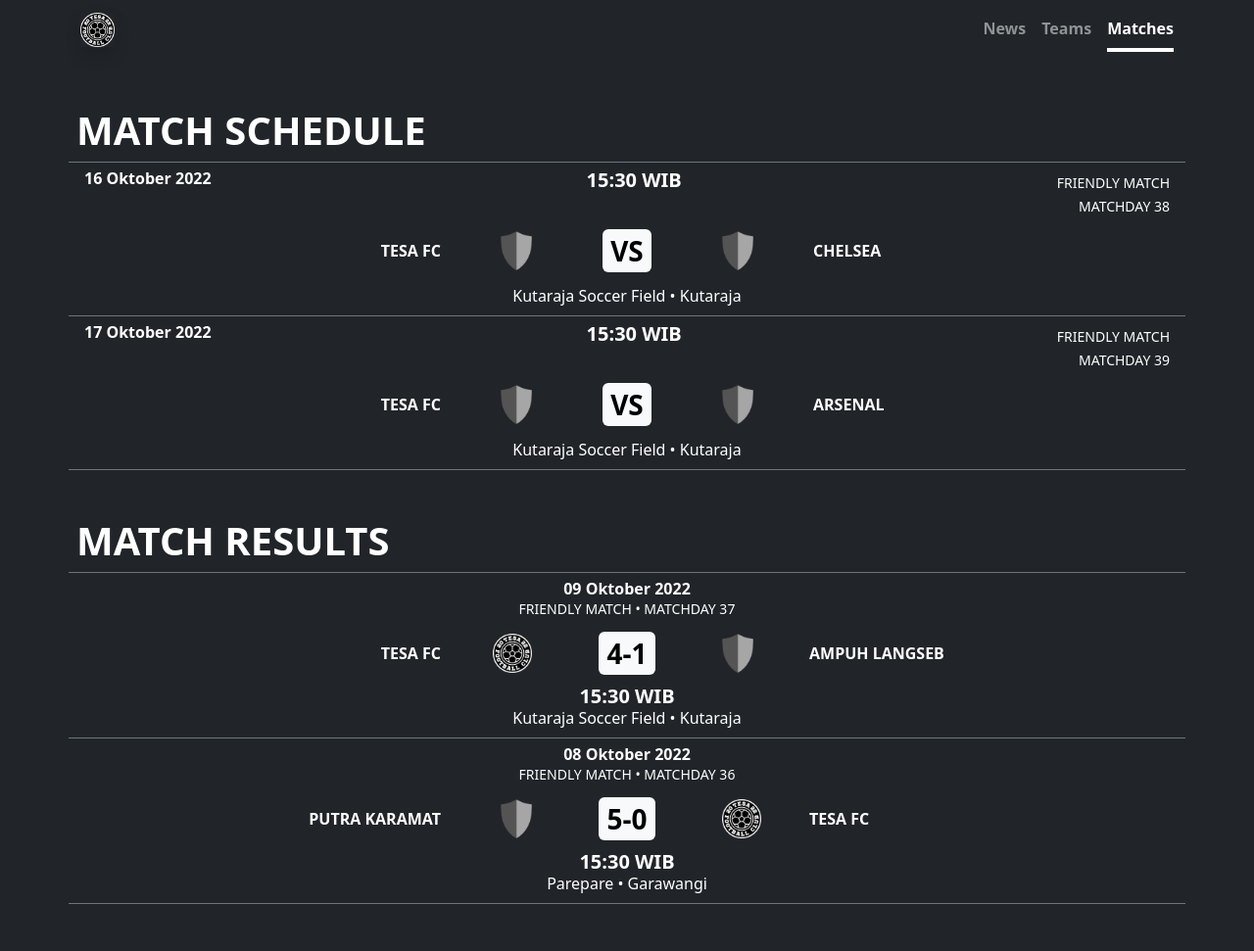
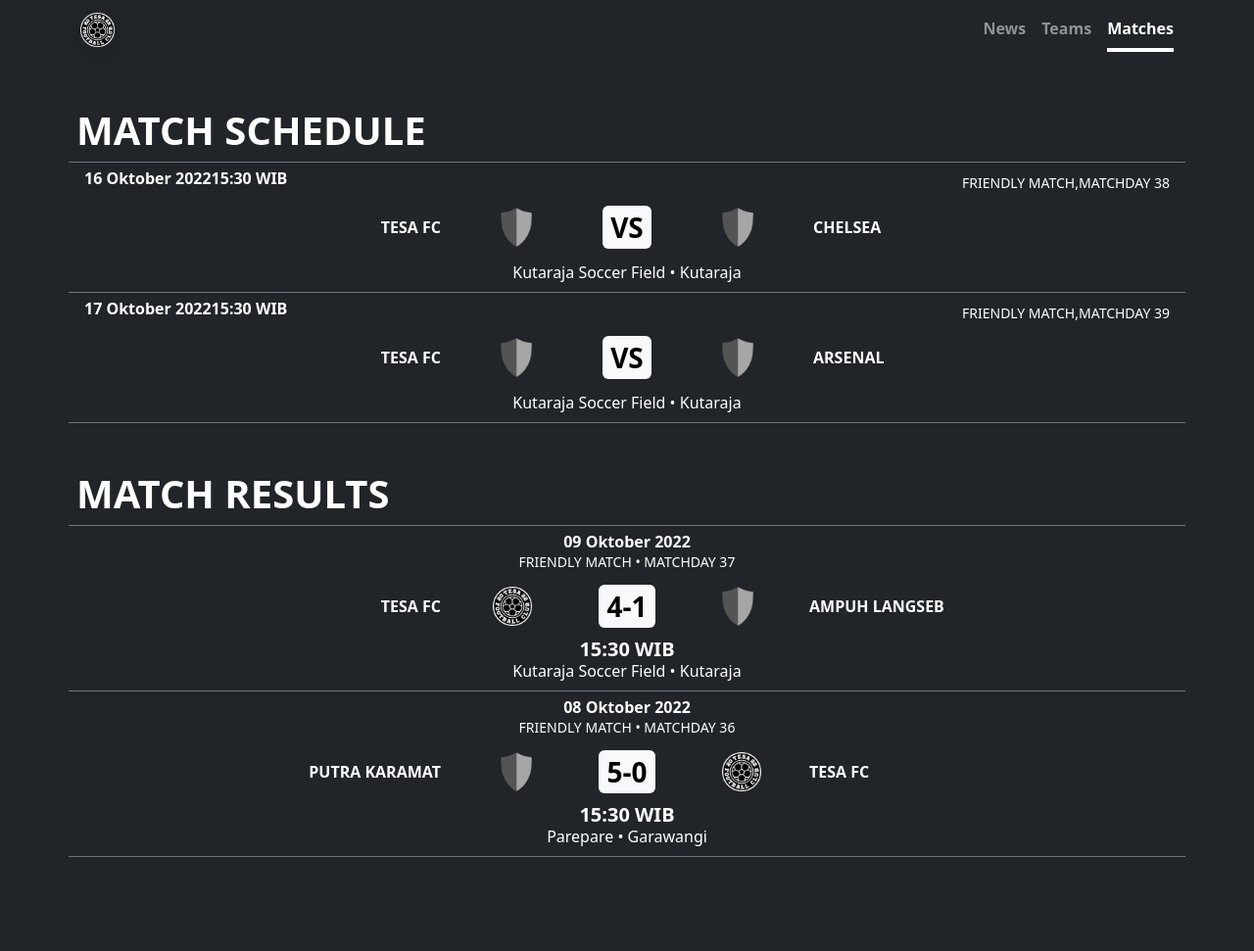
Before and after one commit to tesafc/tesafc.github.io, a Jekyll site: the page built from matches.html, in a window 1280 px wide. Shown: the whole page at 98% size. Built offline with Jekyll 4.4.1, drawn with Linux system fonts in a browser that asks for light colours; after the commit the page ends 923 px from its top, so only the background shows below that.

Commit message:
Update matches.html

```diff
--- a/matches.html
+++ b/matches.html
@@ -12,9 +12,9 @@
       <div class="col">
         <div class="card text-bg-dark border-0 border-secondary border-bottom rounded-0 px-0">
           <div class="card-header d-flex justify-content-between bg-transparent border-0">
-            <p class="card-text text-start text-capitalize fw-bolder mb-0 lh-1">{{ match.time }}</p>
-            <p class="card-text text-start text-uppercase fs-5 fw-bolder mb-0 lh-1">{{ match.kick-off }}</p>
-            <p class="card-text text-end text-uppercase mb-0"><small>{{ match.competition }}<br>{{ match.matchday }}</small></p>
+            <p class="card-text text-start text-capitalize fw-bolder mb-0 lh-1">{{ match.time }}<span class="text-uppercase">{{ match.kick-off }}</span></p>
+            <!-- comment<p class="card-text text-start text-uppercase fw-bolder mb-0 lh-1">{{ match.kick-off }}</p>-->
+            <p class="card-text text-end text-uppercase mb-0"><small>{{ match.competition }},{{ match.matchday }}</small></p>
           </div>
           <div class="card-body py-1">
             <div class="row g-2">
```
